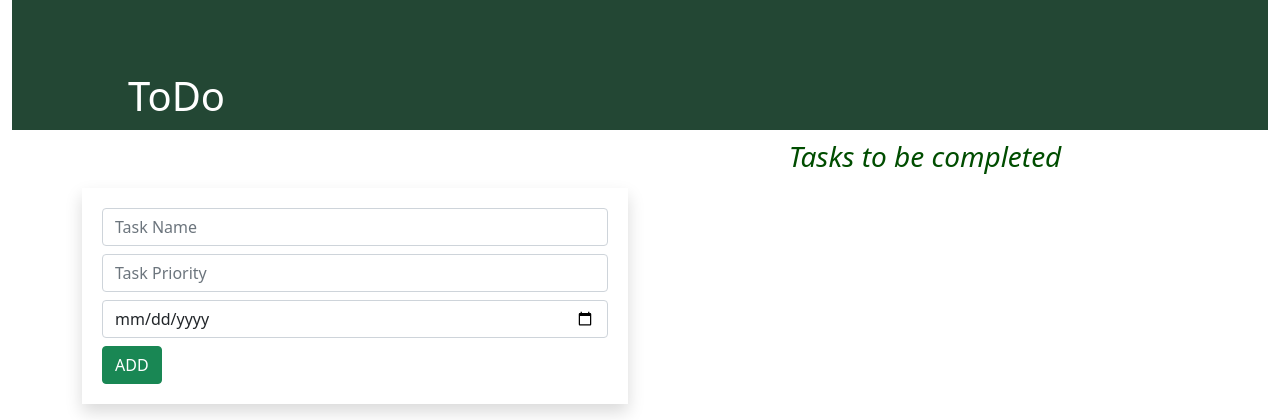
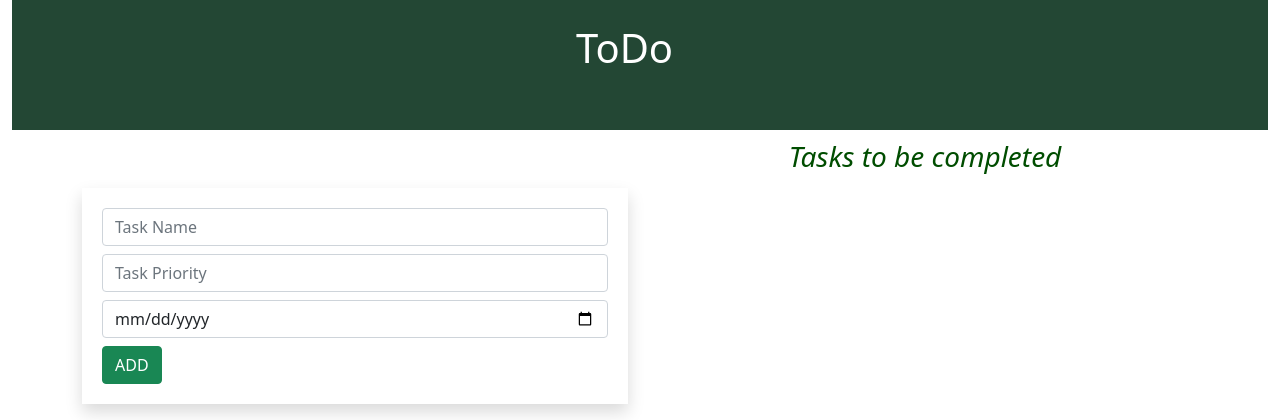
Before and after one commit to Fasila-Git/Todo, a Django app: page / in a window 1280 px wide. Shown: the top 420 px of the page. Run offline with Django 4.2, Linux system fonts and the light colour scheme; data that the repository does not hold is empty.

Commit message:
text alignment changed

```diff
--- a/todoproject/static/style.css
+++ b/todoproject/static/style.css
@@ -6,8 +6,8 @@
 }
 .banner-text{
     color:white;
-    top:9%;
-    left:10%;
+    top:3%;
+    left:45%;
     position:absolute;
 }
 .head{
--- a/todoproject/templates/home.html
+++ b/todoproject/templates/home.html
@@ -14,7 +14,7 @@
 
 <div class="container">
     <div class="row">
-        <div class="col-md-6">
+        <div class="col-sm-9 col-md-6">
         <form method="POST" class="p-3 shadow mt-5">
             {% csrf_token %}
         <div class="form-group p-1">
@@ -29,7 +29,7 @@
         <input class="btn btn-success m-1" type="submit" value="ADD">
         </form>
         </div>
-        <div class="col-md-6">
+        <div class="col-sm-9 col-md-6">
             <h3 class="head"><i>Tasks to be completed</i></h3>
             {% for i in entire_tasks %}
             <div class="card shadow m-3">
```
